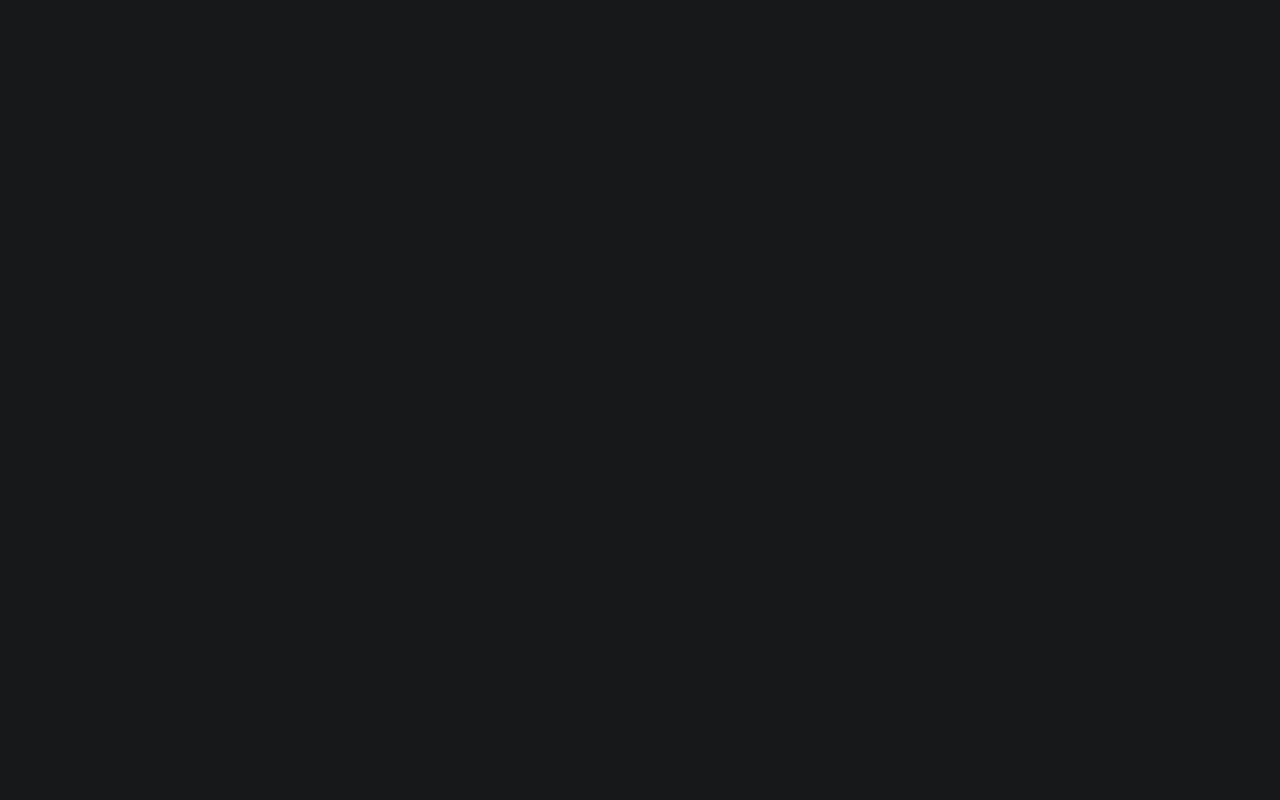
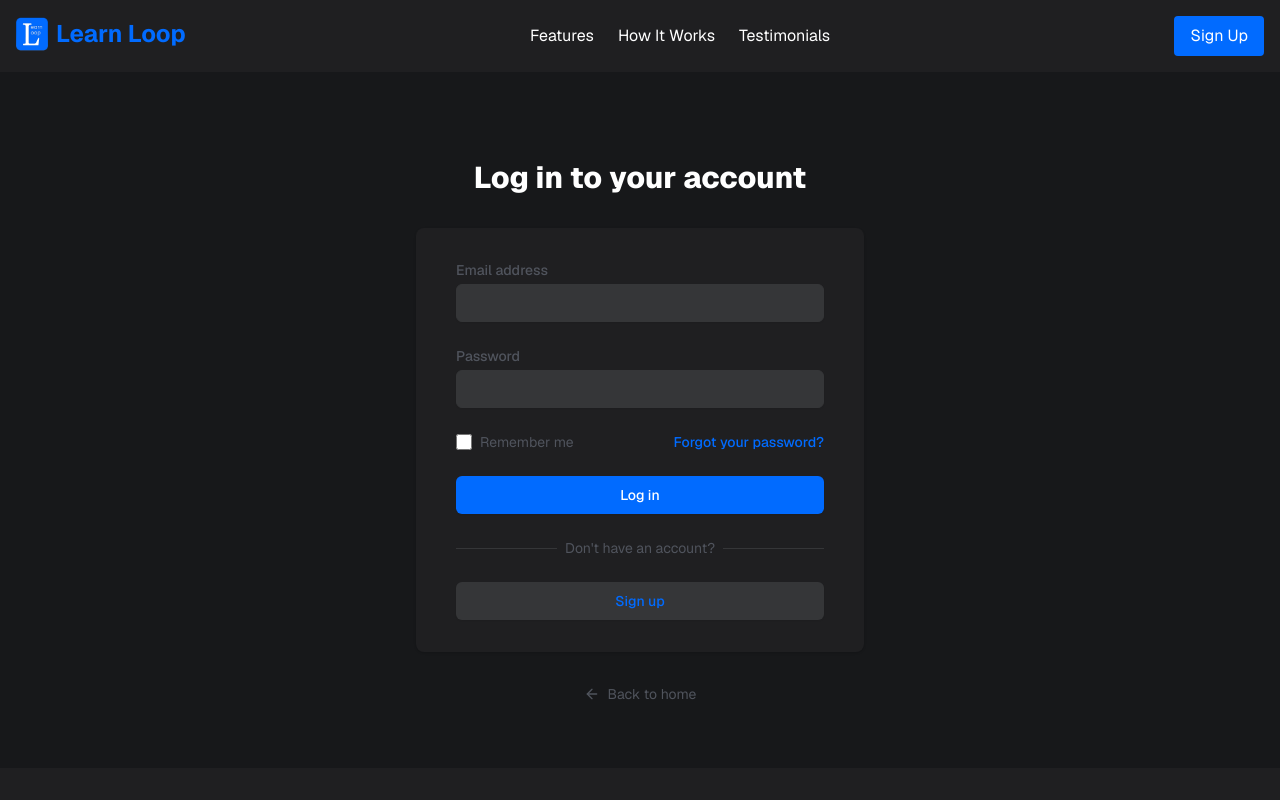
Before and after one commit to forjoa/learn-loop, a React (Vite) app: page /login in a window 1280 px wide. Before the commit this address had no page. Shown: the top 800 px of the page. Built offline with nearby package versions, Linux system fonts and the light colour scheme.

Commit message:
build: login form

```diff
--- a/src/App.tsx
+++ b/src/App.tsx
@@ -1,9 +1,10 @@
 import { BrowserRouter, Route, Routes } from 'react-router-dom'
+import { Toaster } from 'sonner'
 
 import Home from './components/landing/page.tsx'
 import LandingLayout from './components/layouts/landing-layout.tsx'
 import SignUp from './components/signup/page.tsx'
-import { Toaster } from 'sonner'
+import Login from './components/login/page.tsx'
 
 function App() {
     return (
@@ -14,6 +15,7 @@ function App() {
                     <Route element={<LandingLayout/>}>
                         <Route path="/" element={<Home/>}/>
                         <Route path="/signup" element={<SignUp/>}/>
+                        <Route path="/login" element={<Login/>}/>
                     </Route>
                 </Routes>
             </BrowserRouter>
--- a/src/components/login/page.tsx
+++ b/src/components/login/page.tsx
@@ -0,0 +1,159 @@
+import { ChangeEvent, FormEvent, useState } from 'react'
+import { ArrowLeft } from 'lucide-react'
+import { toast } from 'sonner'
+
+interface LoginFormData {
+    email: string;
+    password: string;
+}
+
+export default function Login() {
+    const [ formData, setFormData ] = useState<LoginFormData>({
+        email: '',
+        password: '',
+    })
+
+    const handleChange = (e: ChangeEvent<HTMLInputElement>) => {
+        const {name, value} = e.target
+        setFormData(prevState => ({
+            ...prevState,
+            [name]: value
+        }))
+    }
+
+    const validateForm = () => {
+        if (!formData.email.trim()) {
+            toast.error('Email is required')
+            return false
+        } else if (!/\S+@\S+\.\S+/.test(formData.email)) {
+            toast.error('Email is invalid')
+            return false
+        }
+        if (!formData.password) {
+            toast.error('Password is required')
+            return false
+        }
+        return true
+    }
+
+    const handleSubmit = (e: FormEvent) => {
+        e.preventDefault()
+
+        if (validateForm()) {
+            console.log('Form submitted:', formData)
+        }
+    }
+
+    return (
+        <div className="bg-black flex flex-col justify-center my-4 py-12 sm:px-6 lg:px-8">
+            <div className="sm:mx-auto sm:w-full sm:max-w-md">
+                <h2 className="mt-6 text-center text-3xl font-extrabold text-white">
+                    Log in to your account
+                </h2>
+            </div>
+
+            <div className="mt-8 sm:mx-auto sm:w-full sm:max-w-md">
+                <div className="bg-dark-grey py-8 px-4 shadow sm:rounded-lg sm:px-10">
+                    <form className="space-y-6" onSubmit={handleSubmit}>
+                        <div>
+                            <label htmlFor="email" className="block text-sm font-medium text-grey">
+                                Email address
+                            </label>
+                            <div className="mt-1">
+                                <input
+                                    id="email"
+                                    name="email"
+                                    type="email"
+                                    autoComplete="email"
+                                    required
+                                    className="appearance-none block w-full px-3 py-2 border border-medium-grey rounded-md shadow-sm placeholder-gray-400 focus:outline-none focus:ring-blue focus:border-blue sm:text-sm bg-medium-grey text-white"
+                                    value={formData.email}
+                                    onChange={handleChange}
+                                />
+                            </div>
+                        </div>
+
+                        <div>
+                            <label htmlFor="password" className="block text-sm font-medium text-grey">
+                                Password
+                            </label>
+                            <div className="mt-1">
+                                <input
+                                    id="password"
+                                    name="password"
+                                    type="password"
+                                    autoComplete="current-password"
+                                    required
+                                    className="appearance-none block w-full px-3 py-2 border border-medium-grey rounded-md shadow-sm placeholder-gray-400 focus:outline-none focus:ring-blue focus:border-blue sm:text-sm bg-medium-grey text-white"
+                                    value={formData.password}
+                                    onChange={handleChange}
+                                />
+                            </div>
+                        </div>
+
+                        <div className="flex items-center justify-between">
+                            <div className="flex items-center">
+                                <input
+                                    id="remember-me"
+                                    name="remember-me"
+                                    type="checkbox"
+                                    className="h-4 w-4 text-blue focus:ring-blue border-medium-grey rounded"
+                                />
+                                <label htmlFor="remember-me" className="ml-2 block text-sm text-grey">
+                                    Remember me
+                                </label>
+                            </div>
+
+                            <div className="text-sm">
+                                <a href="#" className="font-medium text-blue hover:text-blue-500">
+                                    Forgot your password?
+                                </a>
+                            </div>
+                        </div>
+
+                        <div>
+                            <button
+                                type="submit"
+                                className="w-full flex justify-center py-2 px-4 border border-transparent rounded-md shadow-sm text-sm font-medium text-white bg-blue hover:bg-blue-700 focus:outline-none focus:ring-2 focus:ring-offset-2 focus:ring-blue"
+                            >
+                                Log in
+                            </button>
+                        </div>
+                    </form>
+
+                    <div className="mt-6">
+                        <div className="relative">
+                            <div className="absolute inset-0 flex items-center">
+                                <div className="w-full border-t border-medium-grey"></div>
+                            </div>
+                            <div className="relative flex justify-center text-sm">
+                <span className="px-2 bg-dark-grey text-grey">
+                  Don't have an account?
+                </span>
+                            </div>
+                        </div>
+
+                        <div className="mt-6">
+                            <a
+                                href="/signup"
+                                className="w-full flex justify-center py-2 px-4 border border-transparent rounded-md shadow-sm text-sm font-medium text-blue bg-medium-grey hover:bg-gray-700 focus:outline-none focus:ring-2 focus:ring-offset-2 focus:ring-blue"
+                            >
+                                Sign up
+                            </a>
+                        </div>
+                    </div>
+                </div>
+            </div>
+
+            <div className="mt-8 sm:mx-auto sm:w-full sm:max-w-md">
+                <a
+                    href="/"
+                    className="flex items-center justify-center text-sm text-grey hover:text-blue transition-colors"
+                >
+                    <ArrowLeft className="mr-2 h-4 w-4"/>
+                    Back to home
+                </a>
+            </div>
+        </div>
+    )
+}
```
